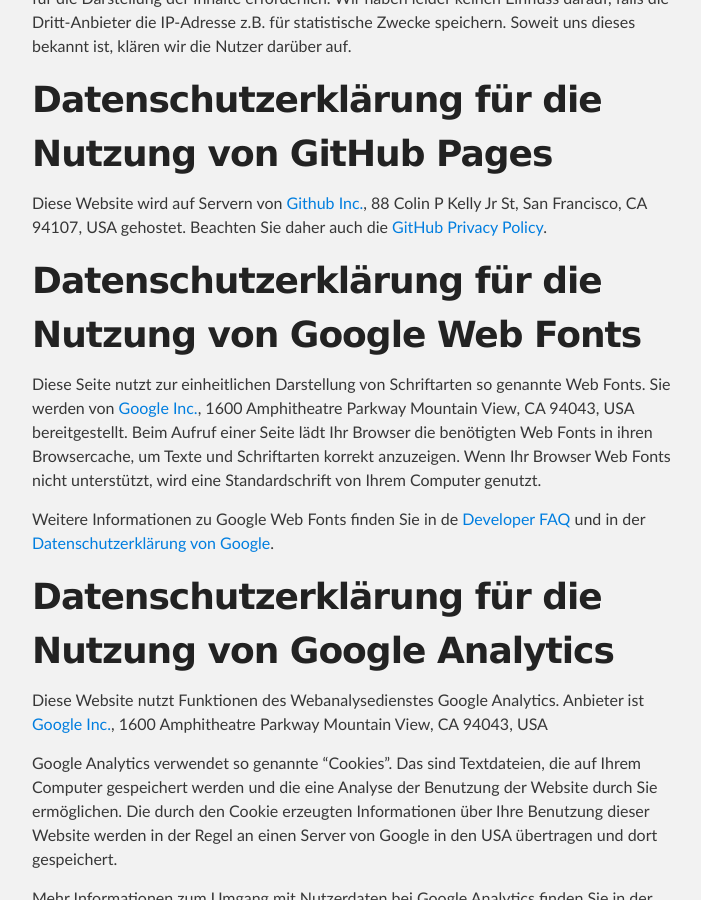
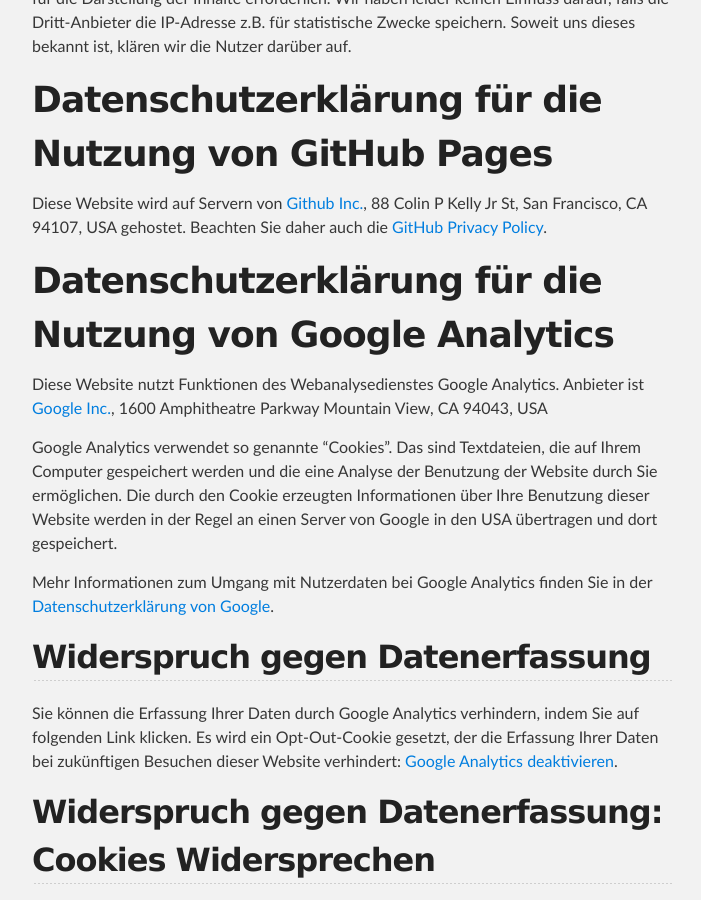
Before and after one commit to ewolff/microservices-buch.de, a Jekyll site: the page built from datenschutzerklaerung.md, in a window 1280 px wide and 900 px high, scrolled down 520 px. Shown: the whole window, without its empty margins (288-989 px from the left). Built offline with Jekyll 4.4.1, drawn with Linux system fonts in a browser that asks for light colours; our own code applies the rules of GitHub Pages for plain Markdown files.

Commit message:
Nutzt keine Google Fonts

```diff
--- a/datenschutzerklaerung.md
+++ b/datenschutzerklaerung.md
@@ -25,20 +25,6 @@
 [Github Inc.](https://www.github.com/), 88 Colin P Kelly Jr St, San
 Francisco, CA 94107, USA gehostet. Beachten Sie daher auch die
 [GitHub Privacy Policy](https://help.github.com/articles/github-privacy-statement/).
-
-# Datenschutzerklärung für die Nutzung von Google Web Fonts
-
-Diese Seite nutzt zur einheitlichen Darstellung von Schriftarten so
-genannte Web Fonts. Sie werden von [Google Inc.](https://google.com/),
-1600 Amphitheatre Parkway Mountain View, CA 94043, USA bereitgestellt.
-Beim Aufruf einer Seite lädt Ihr Browser die benötigten Web Fonts in
-ihren Browsercache, um Texte und Schriftarten korrekt anzuzeigen. Wenn
-Ihr Browser Web Fonts nicht unterstützt, wird eine Standardschrift von
-Ihrem Computer genutzt.
-
-Weitere Informationen zu Google Web Fonts finden Sie in de
-[Developer FAQ](https://developers.google.com/fonts/faq) und in der
-[Datenschutzerklärung von Google](https://developers.google.com/fonts/faq).
 
 # Datenschutzerklärung für die Nutzung von Google Analytics
 
```
